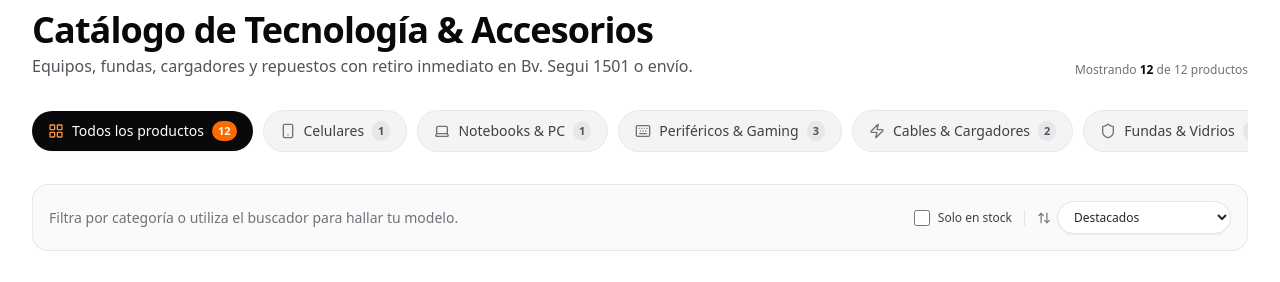
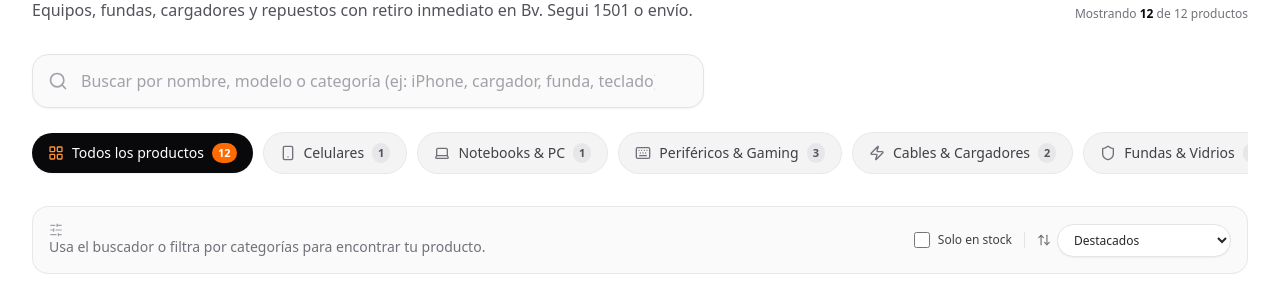
Before and after one commit to lgarcia28/Shurian, a Next.js app: page /catalogo in a window 1280 px wide. Shown: the part 236-518 px from the top of the page. Built offline with nearby package versions, Linux system fonts and the light colour scheme; grey boxes are pictures that could not be loaded.

Commit message:
feat: add dedicated search bar directly in the catalog page

```diff
--- a/src/components/Catalog.tsx
+++ b/src/components/Catalog.tsx
@@ -10,6 +10,9 @@ import {
   PackageOpen,
   ArrowUpDown,
   Sparkles,
+  Search,
+  X,
+  SlidersHorizontal,
 } from "lucide-react";
 
 type SortOption = "destacados" | "precio-menor" | "precio-mayor" | "nombre";
@@ -73,7 +76,7 @@ export const Catalog: React.FC = () => {
   };
 
   return (
-    <section id="catalogo" className="py-16 md:py-24 bg-white relative">
+    <section id="catalogo" className="py-6 sm:py-10 bg-white relative">
       <div className="max-w-7xl mx-auto px-4 sm:px-6 lg:px-8">
 
         {/* Section Header */}
@@ -100,6 +103,29 @@ export const Catalog: React.FC = () => {
           </div>
         </div>
 
+        {/* Dedicated In-Catalog Search Bar */}
+        <div className="mb-6">
+          <div className="relative w-full max-w-2xl">
+            <Search className="absolute left-4 top-1/2 -translate-y-1/2 w-5 h-5 text-zinc-400" />
+            <input
+              type="text"
+              value={searchQuery}
+              onChange={(e) => setSearchQuery(e.target.value)}
+              placeholder="Buscar por nombre, modelo o categoría (ej: iPhone, cargador, funda, teclado)..."
+              className="w-full pl-12 pr-12 py-3.5 bg-zinc-50 border border-zinc-200 hover:border-zinc-300 focus:bg-white focus:border-orange-500 focus:ring-4 focus:ring-orange-500/10 rounded-2xl text-sm sm:text-base text-zinc-900 placeholder:text-zinc-400 shadow-sm transition-all outline-none"
+            />
+            {searchQuery && (
+              <button
+                onClick={() => setSearchQuery("")}
+                className="absolute right-3.5 top-1/2 -translate-y-1/2 p-1.5 rounded-full bg-zinc-200 hover:bg-zinc-300 text-zinc-600 hover:text-zinc-900 transition-colors"
+                title="Borrar búsqueda"
+              >
+                <X className="w-4 h-4" />
+              </button>
+            )}
+          </div>
+        </div>
+
         {/* Category Pills Filter */}
         <div className="mb-6">
           <CategoryFilter
@@ -108,11 +134,11 @@ export const Catalog: React.FC = () => {
           />
         </div>
 
-        {/* Toolbar: Search Feedback, Stock Toggle & Sort */}
+        {/* Toolbar: Active Filters, Stock Toggle & Sort */}
         <div className="p-3.5 sm:p-4 rounded-2xl bg-zinc-50 border border-zinc-200/80 mb-8 flex flex-wrap items-center justify-between gap-3 text-xs sm:text-sm">
 
-          {/* Active Search Notification */}
-          <div className="flex items-center gap-2">
+          {/* Active Search & Filter Tag */}
+          <div className="flex items-center gap-2 flex-wrap">
             {searchQuery ? (
               <div className="flex items-center gap-2 bg-orange-50 border border-orange-200 text-orange-800 px-3 py-1.5 rounded-full font-medium">
                 <span>Búsqueda: &ldquo;{searchQuery}&rdquo;</span>
@@ -124,8 +150,9 @@ export const Catalog: React.FC = () => {
                 </button>
               </div>
             ) : (
-              <span className="text-zinc-500 hidden sm:inline">
-                Filtra por categoría o utiliza el buscador para hallar tu modelo.
+              <span className="text-zinc-500 hidden sm:inline flex items-center gap-1.5">
+                <SlidersHorizontal className="w-3.5 h-3.5 text-zinc-400" />
+                <span>Usa el buscador o filtra por categorías para encontrar tu producto.</span>
               </span>
             )}
           </div>
@@ -138,7 +165,7 @@ export const Catalog: React.FC = () => {
                 type="checkbox"
                 checked={onlyInStock}
                 onChange={(e) => setOnlyInStock(e.target.checked)}
-                className="w-4 h-4 rounded border-zinc-300 text-orange-500 focus:ring-orange-500"
+                className="w-4 h-4 rounded border-zinc-300 text-orange-500 focus:ring-orange-500 cursor-pointer"
               />
               <span className="text-xs">Solo en stock</span>
             </label>
@@ -176,16 +203,18 @@ export const Catalog: React.FC = () => {
               <PackageOpen className="w-8 h-8 opacity-75" />
             </div>
             <h3 className="font-headline font-bold text-xl text-zinc-900 mb-2">
-              No encontramos productos con ese criterio
+              No encontramos productos para tu búsqueda
             </h3>
             <p className="font-body text-sm text-zinc-500 max-w-md mb-6">
-              Intenta buscar por otro término o restablece los filtros para ver todo nuestro catálogo disponible.
+              {searchQuery
+                ? `No hay resultados coincidentes con "${searchQuery}". Intenta con otra palabra clave.`
+                : "No encontramos productos con los filtros seleccionados."}
             </p>
             <button
               onClick={handleResetFilters}
               className="px-6 py-2.5 rounded-full bg-zinc-950 hover:bg-orange-500 text-white font-headline font-bold text-xs shadow-sm transition-all"
             >
-              Restablecer Filtros
+              Restablecer Filtros y Búsqueda
             </button>
           </div>
         )}
```
